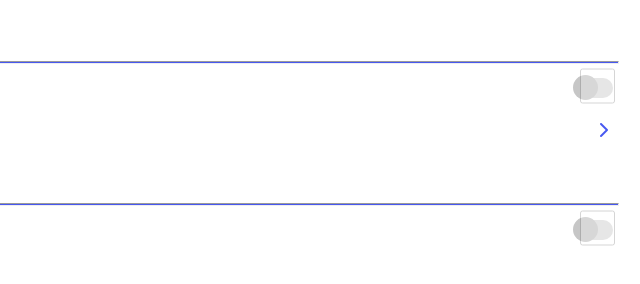
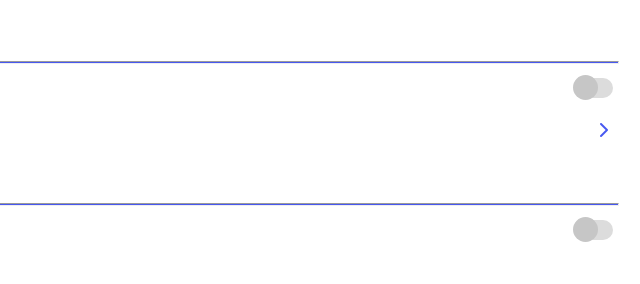
Before and after one commit to mav273/AlagaMaps-PWA, a plain HTML site: page telaConfig.html in a window 1280 px wide. Shown: the part 142-426 px from the top of the page, 640-1280 px from the left. Drawn offline with Linux system fonts and the light colour scheme.

Commit message:
Checkbox consertada

```diff
--- a/Css/telaConfig.css
+++ b/Css/telaConfig.css
@@ -97,7 +97,7 @@ hr{
     width: 35px;
     height: 40px;
     cursor: pointer;
-    opacity: 0.3;
+    opacity: 0;
 }
 
 .check:checked ~ .circulo{
```
